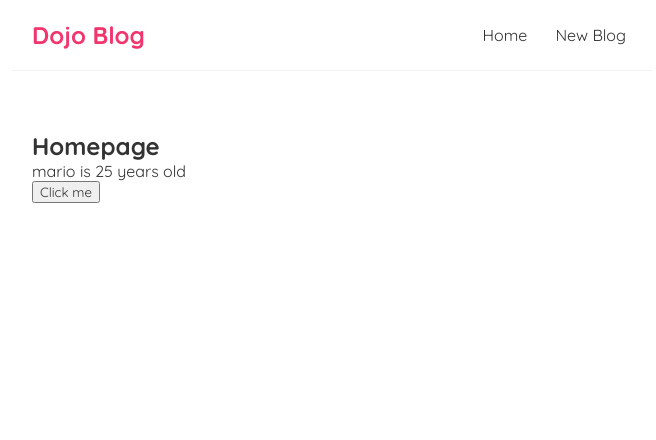
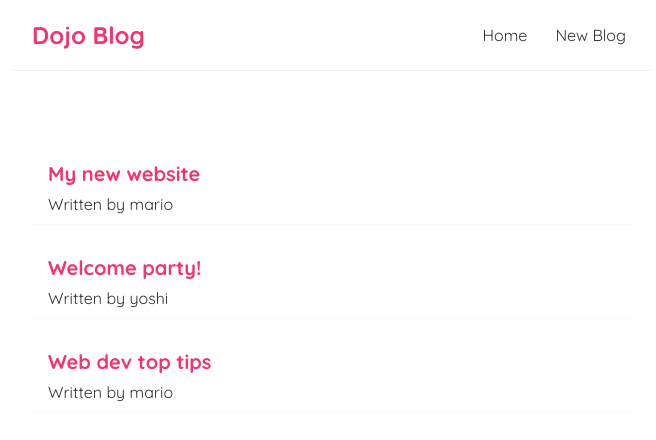
Before and after one commit to maxmarumbwa/react-blog-app, a React (Create React App) app: page / in a window 1280 px wide. Shown: the top 440 px of the page, without its empty margins (308-964 px from the left). Built offline with nearby package versions, Linux system fonts and the light colour scheme.

Commit message:
output list elements-objects

```diff
--- a/src/Home.js
+++ b/src/Home.js
@@ -1,21 +1,20 @@
 import { useState } from "react";
 
 const Home = () => {
-  // let name = 'mario';
-  const [name, setName] = useState('mario');
-  const [age, setAge] = useState(25);
-
-  const handleClick = () => {
-    // name = 'luigi';
-    setName('luigi');
-    setAge(30);
-  }
+  const [blogs, setBlogs] = useState([
+    { title: 'My new website', body: 'lorem ipsum...', author: 'mario', id: 1 },
+    { title: 'Welcome party!', body: 'lorem ipsum...', author: 'yoshi', id: 2 },
+    { title: 'Web dev top tips', body: 'lorem ipsum...', author: 'mario', id: 3 }
+  ])
 
   return (
     <div className="home">
-      <h2>Homepage</h2>
-      <p>{ name } is { age } years old</p>
-      <button onClick={handleClick}>Click me</button>
+      {blogs.map(blog => (
+        <div className="blog-preview" key={blog.id} >
+          <h2>{ blog.title }</h2>
+          <p>Written by { blog.author }</p>
+        </div>
+      ))}
     </div>
   );
 }
--- a/src/index.css
+++ b/src/index.css
@@ -39,3 +39,20 @@
   margin: 40px auto;
   padding: 20px;
 }
+
+/* blog previews / list */
+.blog-preview {
+  padding: 10px 16px;
+  margin: 20px 0;
+  border-bottom: 1px solid #fafafa;
+}
+
+.blog-preview:hover {
+  box-shadow: 1px 3px 5px rgba(0, 0, 0, 0.1);
+}
+
+.blog-preview h2 {
+  font-size: 20px;
+  color: #f1356d;
+  margin-bottom: 8px;
+}
```
